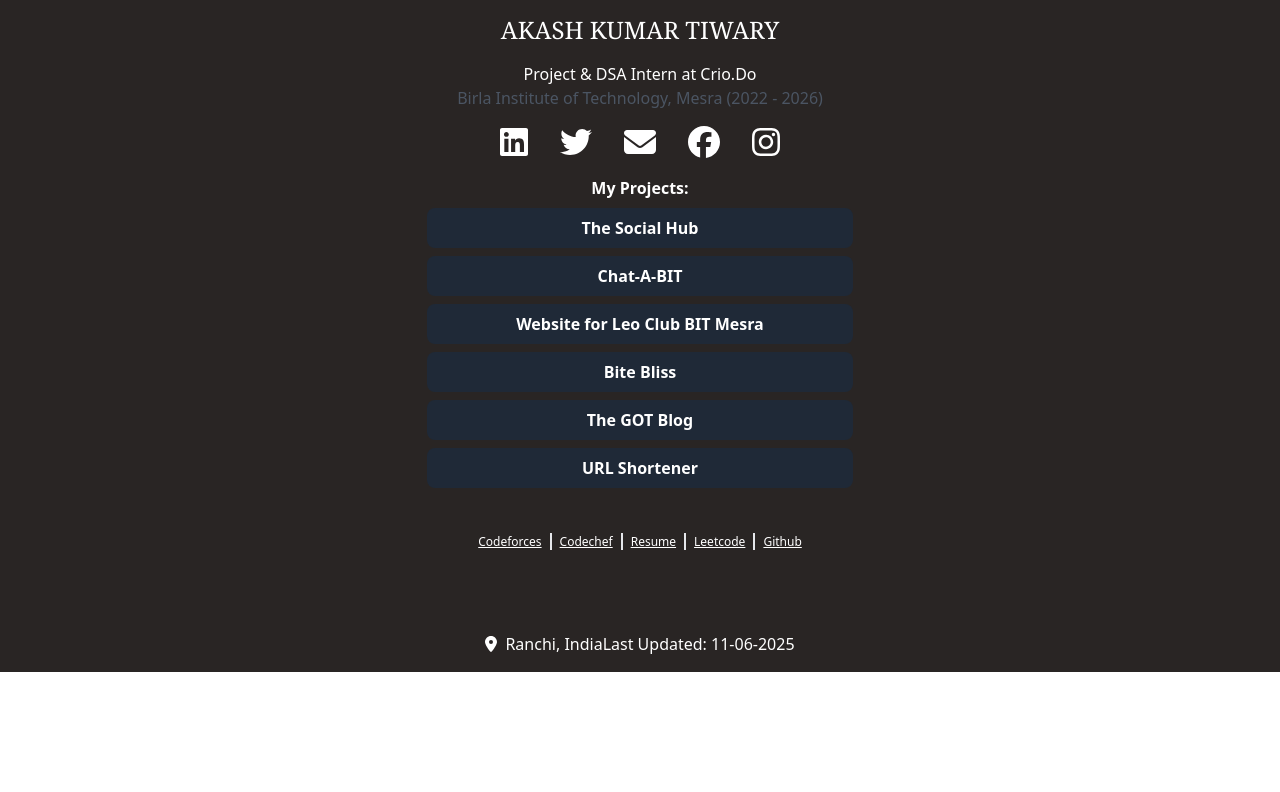
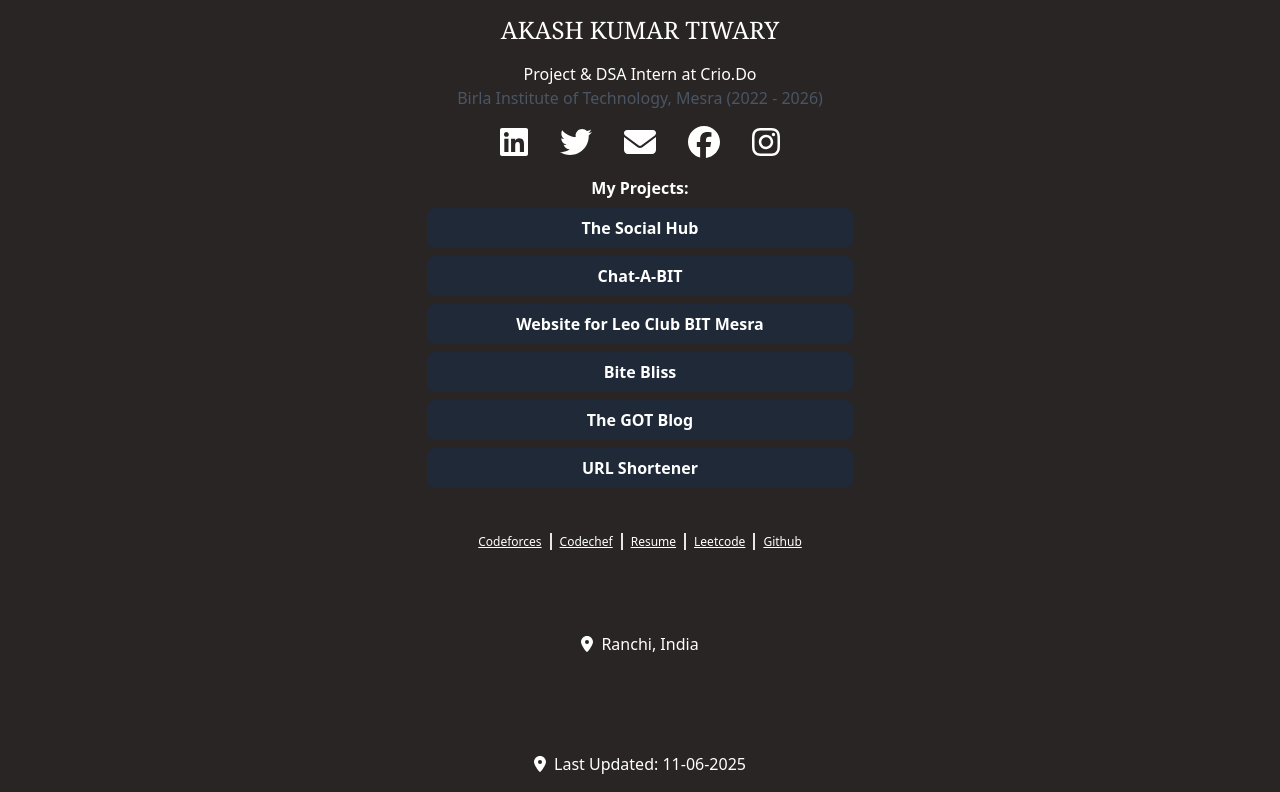
Before and after one commit to AkashKT10172/portfolio-website, a JavaScript app: page / in a window 1280 px wide. Shown: the part 178-970 px from the top of the page. Before the commit the page ends 850 px from the top, so only its background shows below. Built offline with nearby package versions, Linux system fonts and the light colour scheme; the HTML template or start-up script is replaced by a standard one.

Commit message:
Update App.js

```diff
--- a/src/App.js
+++ b/src/App.js
@@ -69,7 +69,10 @@ function App() {
         <div className="flex items-center justify-center mt-20 mb-4">
           <FontAwesomeIcon icon={faMapMarkerAlt} className="mr-2 text-white hover:text-gray-500" />
           <span className="text-white text-md hover:text-gray-500">Ranchi, India</span>
-     <span className="text-white text-md hover:text-gray-500">Last Updated: 11-06-2025</span>
+        </div>
+        <div className="flex items-center justify-center mt-20 mb-4">
+          <FontAwesomeIcon icon={faMapMarkerAlt} className="mr-2 text-white hover:text-gray-500" />
+             <span className="text-white text-md hover:text-gray-500">Last Updated: 11-06-2025</span>
         </div>
       </div>
     </>
```
